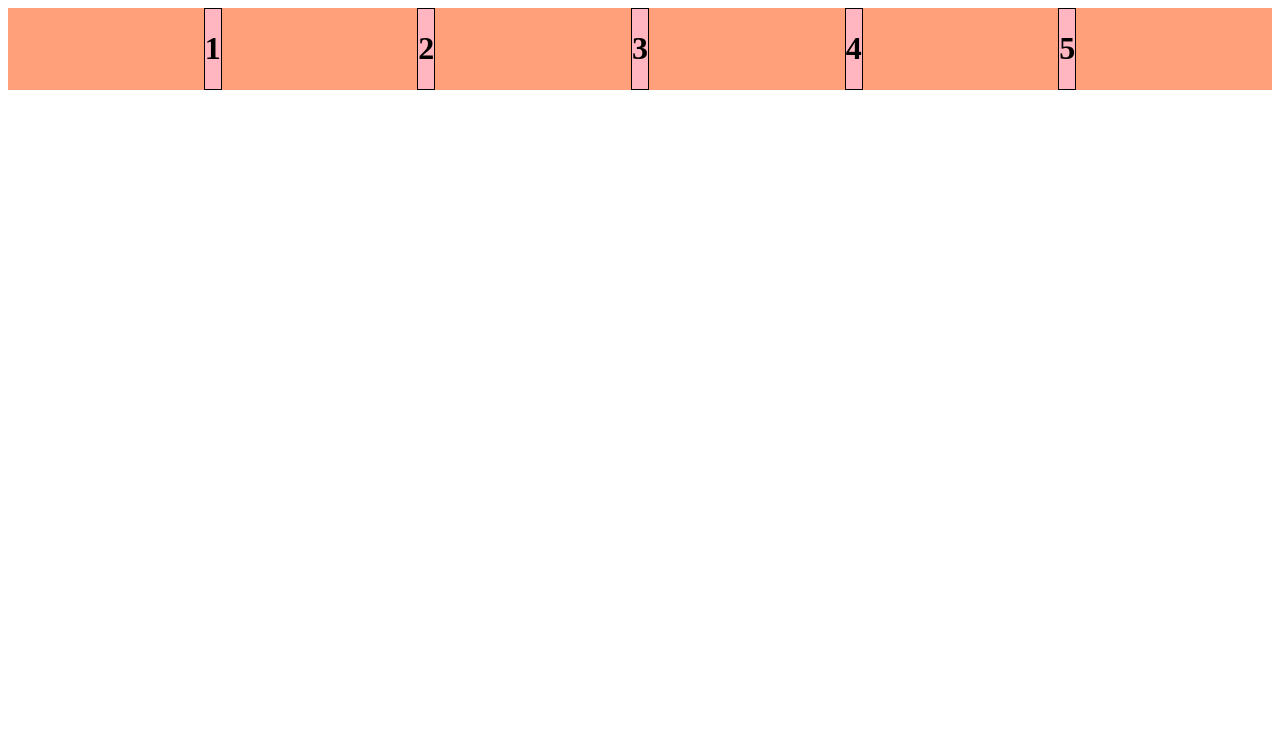
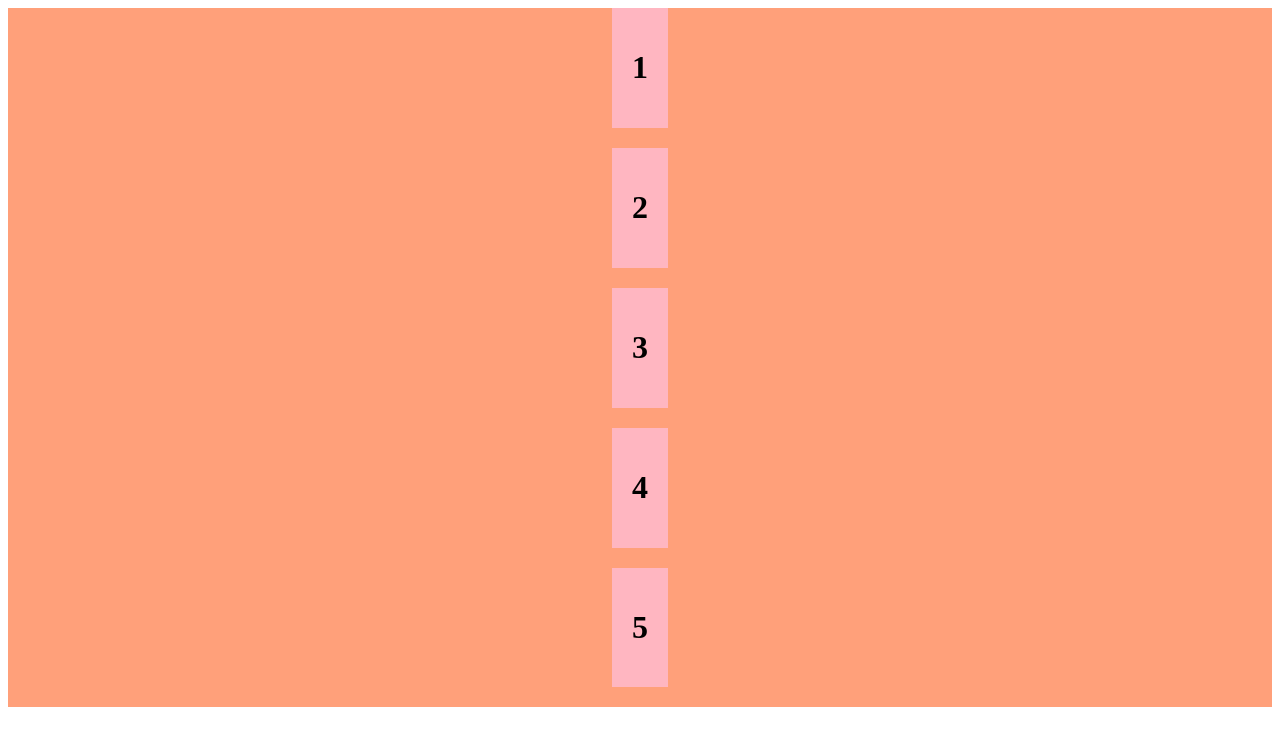
Before and after one commit to chalumurigirish/github-2, a plain HTML site: page HTML-assignment/index.html in a window 1280 px wide. Drawn offline with Linux system fonts and the light colour scheme.

Commit message:
Aligned in column vise

```diff
--- a/HTML-assignment/style.css
+++ b/HTML-assignment/style.css
@@ -1,10 +1,14 @@
 .parent {
   display: flex;
-  justify-content: space-evenly;
+  flex-direction: column;
+  align-items: center;
+  justify-content: center;
   background-color: lightsalmon;
 }
 
 #child {
-  border: 1px solid black;
+  border: 1px;;
   background-color: lightpink;
+  padding: 20px;
+  border-bottom:20px solid lightsalmon;
 }
```
